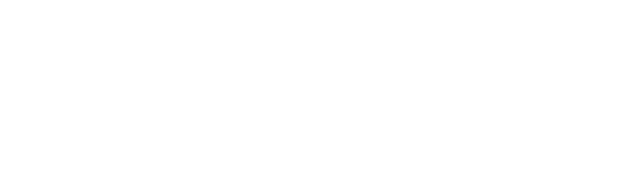
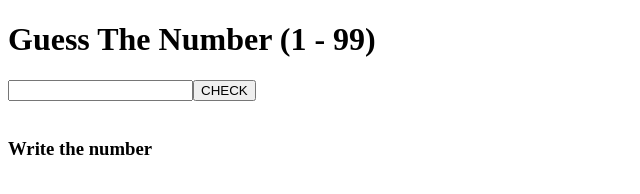
Before and after one commit to Ata-92/Find-The-Number-Game, a plain HTML site: page index.html in a window 1280 px wide. Shown: the whole page, without its empty margins (0-640 px from the left). Drawn offline with Linux system fonts and the light colour scheme.

Commit message:
Complete the html part

```diff
--- a/index.html
+++ b/index.html
@@ -8,7 +8,13 @@
   <title>Guess Number</title>
 </head>
 <body>
-
+  <h1>Guess The Number (1 - 99)</h1>
+  <div class="input-box">
+    <input type="number"><button>CHECK</button>
+  </div>
+  <img src="" alt="">
+  <h3>Write the number</h3>
+  <p id="attempt"></p>
   <script src="app.js"></script>
 </body>
 </html>
```
